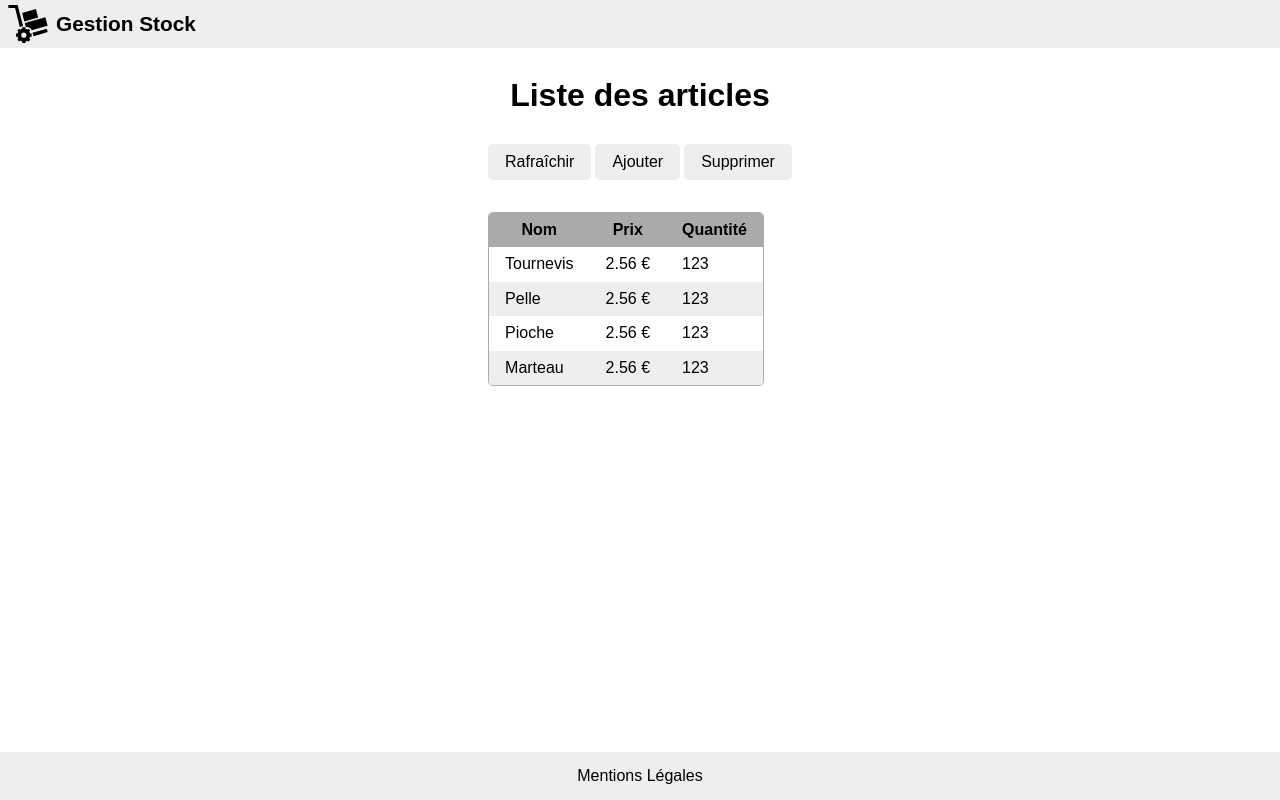
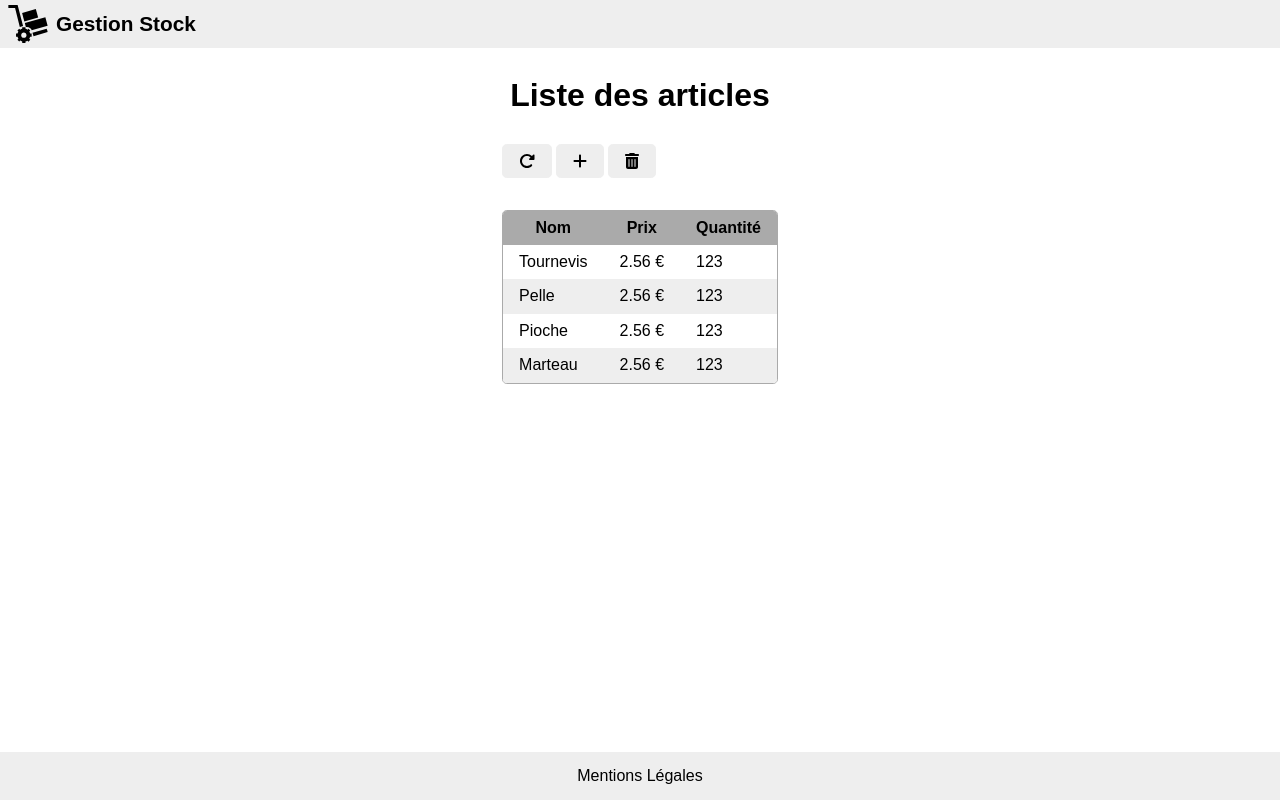
Before and after one commit to jlg-formation/vjspa1-mars-2024, a Vue app in the folder front/: page /stock in a window 1280 px wide. Built offline with nearby package versions, Linux system fonts and the light colour scheme.

Commit message:
dev: added icons

```diff
--- a/front/src/stock/views/ListView.vue
+++ b/front/src/stock/views/ListView.vue
@@ -1,11 +1,21 @@
+<script setup lang="ts">
+import { faRotateRight, faPlus, faTrashAlt } from '@fortawesome/free-solid-svg-icons'
+import { FontAwesomeIcon } from '@fortawesome/vue-fontawesome'
+</script>
 <template>
   <main>
     <h1>Liste des articles</h1>
     <div class="content">
       <nav>
-        <button>Rafraîchir</button>
-        <RouterLink to="/stock/add" class="button">Ajouter</RouterLink>
-        <button>Supprimer</button>
+        <button title="Rafraîchir">
+          <FontAwesomeIcon :icon="faRotateRight" />
+        </button>
+        <RouterLink to="/stock/add" class="button" title="Ajouter">
+          <FontAwesomeIcon :icon="faPlus" />
+        </RouterLink>
+        <button title="Supprimer">
+          <FontAwesomeIcon :icon="faTrashAlt" />
+        </button>
       </nav>
       <div class="error"></div>
       <table>
--- a/front/src/views/HomeView.vue
+++ b/front/src/views/HomeView.vue
@@ -1,9 +1,15 @@
-<script setup lang="ts"></script>
+<script setup lang="ts">
+import { faAngleRight } from '@fortawesome/free-solid-svg-icons'
+import { FontAwesomeIcon } from '@fortawesome/vue-fontawesome'
+</script>
 
 <template>
   <main>
     <h1>Gérez efficacement votre stock&nbsp;!</h1>
-    <RouterLink to="/stock" class="button primary">Voir le stock</RouterLink>
+    <RouterLink to="/stock" class="button primary">
+      <span>Voir le stock</span>
+      <FontAwesomeIcon :icon="faAngleRight" />
+    </RouterLink>
   </main>
 </template>
 
```
